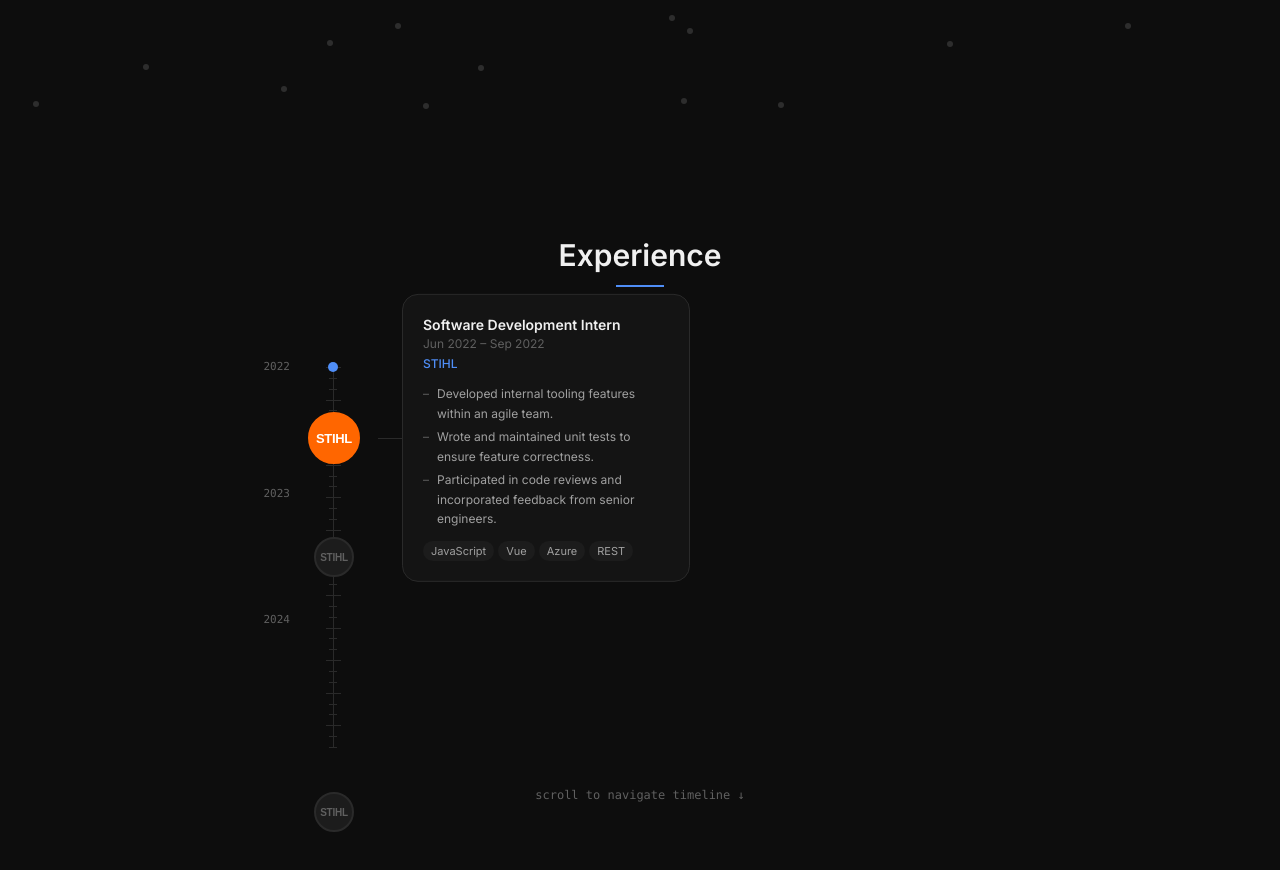
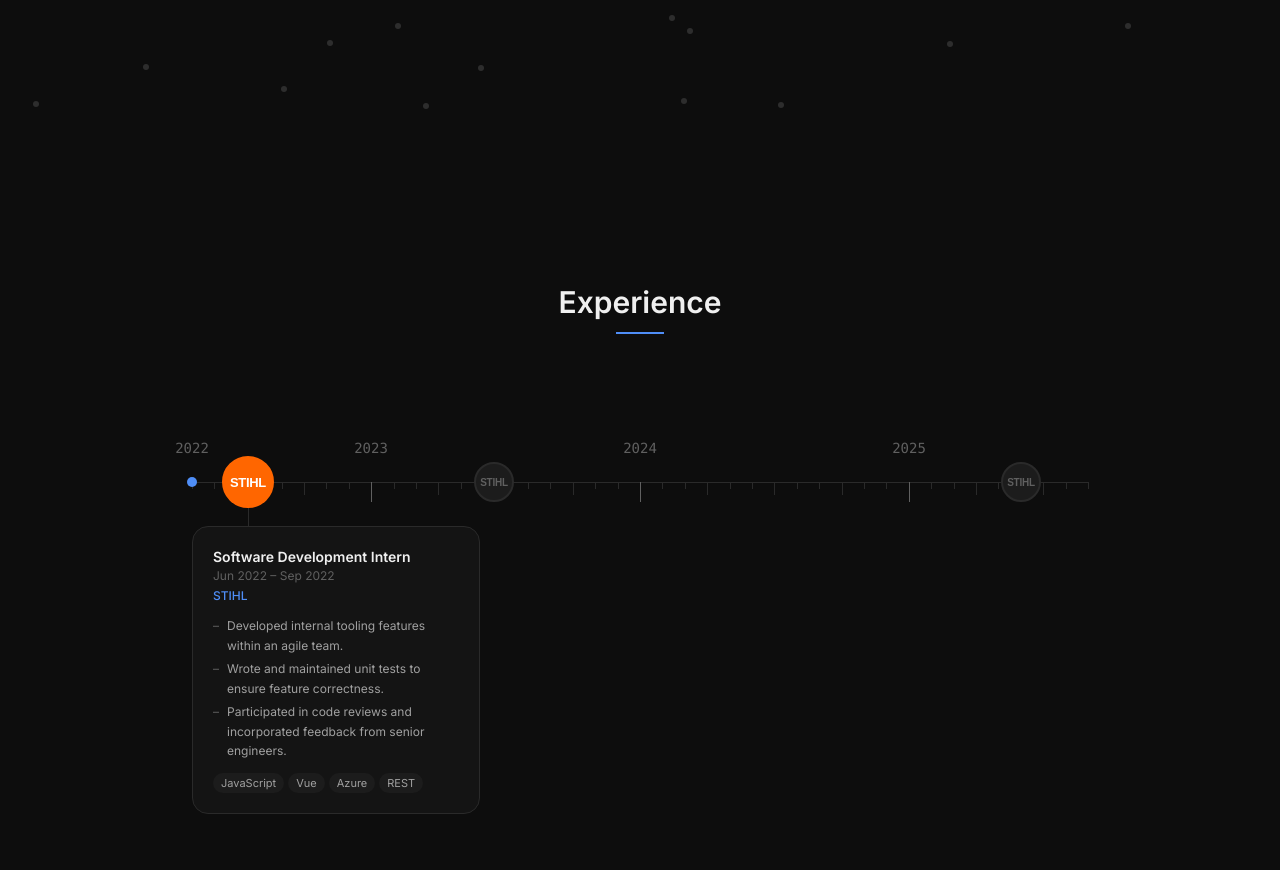
Before and after one commit to JuliusBeutel/portfolio, a React (Vite) app: page / in a window 1280 px wide. Shown: the part 680-1550 px from the top of the page. Built offline with nearby package versions, Linux system fonts and the light colour scheme.

Commit message:
make timeline horizontal on desktop

```diff
--- a/src/components/features/ExperienceItem.tsx
+++ b/src/components/features/ExperienceItem.tsx
@@ -2,39 +2,41 @@ import { motion } from 'framer-motion';
 import Card from '../ui/Card';
 import type { ExperienceEntry } from '../../types';
 
+const MONTH_NAMES = ['Jan','Feb','Mar','Apr','May','Jun','Jul','Aug','Sep','Oct','Nov','Dec'];
+
 interface ExperienceItemProps {
   entry: ExperienceEntry;
-  index: number;
 }
 
-export default function ExperienceItem({ entry, index }: ExperienceItemProps) {
+export default function ExperienceItem({ entry }: ExperienceItemProps) {
   return (
     <motion.div
-      initial={{ opacity: 0, y: 20 }}
-      whileInView={{ opacity: 1, y: 0 }}
-      viewport={{ once: true }}
-      transition={{ duration: 0.4, delay: index * 0.1 }}
+      initial={{ opacity: 0, y: 8 }}
+      animate={{ opacity: 1, y: 0 }}
+      exit={{ opacity: 0, y: 8 }}
+      transition={{ duration: 0.25 }}
     >
-      <Card>
-        <div className="flex flex-col sm:flex-row sm:items-start sm:justify-between gap-1 mb-1">
-          <span className="font-semibold text-text-primary">{entry.role}</span>
-          <span className="text-text-muted text-sm shrink-0">{entry.period}</span>
+      <Card className="w-72 p-5!">
+        <div className="flex flex-col gap-0.5 mb-1">
+          <span className="font-semibold text-text-primary text-sm leading-snug">{entry.role}</span>
+          <span className="text-text-muted text-xs">
+            {MONTH_NAMES[entry.startDate.month - 1]} {entry.startDate.year}
+            {' – '}
+            {MONTH_NAMES[entry.endDate.month - 1]} {entry.endDate.year}
+          </span>
         </div>
-        <div className="text-accent text-sm font-medium mb-4">{entry.company}</div>
-        <ul className="space-y-1.5 mb-4">
+        <div className="text-accent text-xs font-medium mb-3">{entry.company}</div>
+        <ul className="space-y-1 mb-3">
           {entry.description.map((item, i) => (
-            <li key={i} className="text-text-secondary text-sm leading-relaxed flex gap-2">
-              <span className="text-text-muted mt-0.5 shrink-0">–</span>
+            <li key={i} className="text-text-secondary text-xs leading-relaxed flex gap-2">
+              <span className="text-text-muted shrink-0">–</span>
               {item}
             </li>
           ))}
         </ul>
-        <div className="flex flex-wrap gap-2">
+        <div className="flex flex-wrap gap-1">
           {entry.technologies.map((tech) => (
-            <span
-              key={tech}
-              className="bg-bg-elevated text-text-secondary text-xs px-2 py-0.5 rounded-full"
-            >
+            <span key={tech} className="bg-bg-elevated text-text-secondary text-[11px] px-2 py-0.5 rounded-full">
               {tech}
             </span>
           ))}
--- a/src/sections/Experience.tsx
+++ b/src/sections/Experience.tsx
@@ -1,16 +1,50 @@
-import { useRef, useState, useEffect } from 'react';
-import { motion, AnimatePresence } from 'framer-motion';
-import { experience } from '../data/experience';
-import type { ExperienceEntry, DatePoint } from '../types';
+import { useRef, useState, useEffect } from "react";
+import {
+  motion,
+  AnimatePresence,
+  useSpring,
+  useTransform,
+} from "framer-motion";
+import { experience } from "../data/experience";
+import ExperienceItem from "../components/features/ExperienceItem";
+import type { ExperienceEntry, DatePoint } from "../types";
 
-const TIMELINE_START: DatePoint = { month: 1, year: 2022 };
-const TIMELINE_END: DatePoint = { month: 12, year: 2024 };
+// ─── Timeline math ────────────────────────────────────────────────────────────
 
 function toMonths(d: DatePoint): number {
   return d.year * 12 + d.month;
 }
 
+function prevMonth(d: DatePoint): DatePoint {
+  return d.month === 1
+    ? { month: 12, year: d.year - 1 }
+    : { month: d.month - 1, year: d.year };
+}
+
+function nextMonth(d: DatePoint): DatePoint {
+  return d.month === 12
+    ? { month: 1, year: d.year + 1 }
+    : { month: d.month + 1, year: d.year };
+}
+
+const TIMELINE_START: DatePoint = prevMonth(
+  experience.reduce(
+    (min, e) => (toMonths(e.startDate) < toMonths(min) ? e.startDate : min),
+    experience[0].startDate,
+  ),
+);
+const TIMELINE_END: DatePoint = nextMonth(
+  experience.reduce(
+    (max, e) => (toMonths(e.endDate) > toMonths(max) ? e.endDate : max),
+    experience[0].endDate,
+  ),
+);
 const TOTAL_MONTHS = toMonths(TIMELINE_END) - toMonths(TIMELINE_START);
+
+const YEARS = Array.from(
+  { length: TIMELINE_END.year - TIMELINE_START.year + 1 },
+  (_, i) => TIMELINE_START.year + i,
+);
 
 function dateToFraction(d: DatePoint): number {
   return (toMonths(d) - toMonths(TIMELINE_START)) / TOTAL_MONTHS;
@@ -25,30 +59,41 @@ function activeIndexForFraction(fraction: number): number {
   let bestDist = Infinity;
   experience.forEach((e, i) => {
     const dist = Math.abs(midFraction(e) - fraction);
-    if (dist < bestDist) { bestDist = dist; best = i; }
+    if (dist < bestDist) {
+      bestDist = dist;
+      best = i;
+    }
   });
   return best;
 }
 
-const YEARS = Array.from(
-  { length: TIMELINE_END.year - TIMELINE_START.year + 1 },
-  (_, i) => TIMELINE_START.year + i,
-);
+// ─── Constants ────────────────────────────────────────────────────────────────
 
-const STIHL_ORANGE = '#FF6600';
-const TIMELINE_H = 380;
+const STIHL_ORANGE = "#FF6600";
 
-function fractionToY(f: number) {
-  return Math.round(f * TIMELINE_H);
-}
+// Mobile vertical
+const TIMELINE_H = 480;
+const VIEWPORT_H = 220;
+const CARD_HALF_V = 80;
+const SPINE_CENTER_V = 35;
 
+// Desktop horizontal
+const SPINE_Y_H = 100;
+const CARD_W = 288; // w-72
+const ICON_HALF = 20;
+const CONNECTOR_TOP = SPINE_Y_H + ICON_HALF + 4; // starts just below icon
+const CONNECTOR_H = 20;
+const CARD_TOP = CONNECTOR_TOP + CONNECTOR_H;
+const CONTAINER_H = CARD_TOP + 230;
+
+// ─── Shared components ────────────────────────────────────────────────────────
 
 function StihlIcon({ active }: { active: boolean }) {
   return (
     <motion.div
       animate={{
-        backgroundColor: active ? STIHL_ORANGE : 'var(--color-bg-elevated)',
-        borderColor: active ? STIHL_ORANGE : 'var(--color-border)',
+        backgroundColor: active ? STIHL_ORANGE : "var(--color-bg-elevated)",
+        borderColor: active ? STIHL_ORANGE : "var(--color-border)",
         scale: active ? 1.3 : 1,
       }}
       transition={{ duration: 0.3 }}
@@ -56,7 +101,10 @@ function StihlIcon({ active }: { active: boolean }) {
     >
       <span
         className="font-bold text-[10px] tracking-tight select-none"
-        style={{ color: active ? '#fff' : 'var(--color-text-muted)', fontFamily: 'sans-serif' }}
+        style={{
+          color: active ? "#fff" : "var(--color-text-muted)",
+          fontFamily: "sans-serif",
+        }}
       >
         STIHL
       </span>
@@ -64,46 +112,303 @@ function StihlIcon({ active }: { active: boolean }) {
   );
 }
 
-function DetailCard({ entry }: { entry: ExperienceEntry }) {
+// ─── Mobile: vertical viewport timeline ───────────────────────────────────────
+
+function MobileTimeline({ fraction }: { fraction: number }) {
+  const activeIndex = activeIndexForFraction(fraction);
+
+  const cursorAbsY = Math.round(fraction * TIMELINE_H);
+  const activeAbsY = Math.round(
+    midFraction(experience[activeIndex]) * TIMELINE_H,
+  );
+
+  const viewportOffset = Math.max(
+    0,
+    Math.min(TIMELINE_H - VIEWPORT_H, cursorAbsY - VIEWPORT_H / 2),
+  );
+
+  const springOffset = useSpring(viewportOffset, {
+    stiffness: 300,
+    damping: 30,
+  });
+  const translateY = useTransform(springOffset, (v) => -v);
+
+  useEffect(() => {
+    springOffset.set(viewportOffset);
+  }, [viewportOffset, springOffset]);
+
+  const cursorViewportY = cursorAbsY - viewportOffset;
+  const activeViewportY = Math.max(
+    CARD_HALF_V,
+    Math.min(VIEWPORT_H - CARD_HALF_V, activeAbsY - viewportOffset),
+  );
+
   return (
-    <motion.div
-      initial={{ opacity: 0, x: 20 }}
-      animate={{ opacity: 1, x: 0 }}
-      exit={{ opacity: 0, x: 20 }}
-      transition={{ duration: 0.3, ease: 'easeOut' }}
-      className="bg-bg-surface border border-border rounded-2xl p-5 w-72"
-    >
-      <div className="flex flex-col gap-0.5 mb-1">
-        <span className="font-semibold text-text-primary text-sm leading-snug">{entry.role}</span>
-        <span className="text-text-muted text-xs">{entry.period}</span>
+    <div className="flex gap-4">
+      {/* Year labels — clipped to viewport height */}
+      <div
+        className="relative shrink-0 overflow-hidden"
+        style={{ width: 40, height: VIEWPORT_H }}
+      >
+        <motion.div
+          className="absolute top-0 left-0 w-full"
+          style={{ height: TIMELINE_H, y: translateY }}
+        >
+          {YEARS.map((year) => {
+            const yFrac = Math.max(0, dateToFraction({ month: 1, year }));
+            return (
+              <span
+                key={year}
+                className="absolute right-0 text-xs text-text-muted font-mono select-none"
+                style={{
+                  top: Math.round(yFrac * TIMELINE_H),
+                  transform: "translateY(-50%)",
+                }}
+              >
+                {year}
+              </span>
+            );
+          })}
+        </motion.div>
       </div>
-      <div className="text-accent text-xs font-medium mb-3">{entry.company}</div>
-      <ul className="space-y-1 mb-3">
-        {entry.description.map((item, i) => (
-          <li key={i} className="text-text-secondary text-xs leading-relaxed flex gap-2">
-            <span className="text-text-muted shrink-0">–</span>
-            {item}
-          </li>
-        ))}
-      </ul>
-      <div className="flex flex-wrap gap-1">
-        {entry.technologies.map((tech) => (
-          <span key={tech} className="bg-bg-elevated text-text-secondary text-[11px] px-2 py-0.5 rounded-full">
-            {tech}
-          </span>
-        ))}
+
+      {/* Spine column — spine+ticks clipped, icons can overflow */}
+      <div
+        className="relative shrink-0"
+        style={{ width: 72, height: VIEWPORT_H }}
+      >
+        {/* Clipped inner layer for spine line and ticks */}
+        <div className="absolute inset-0 overflow-hidden">
+          <motion.div
+            className="absolute top-0 left-0"
+            style={{ width: 72, height: TIMELINE_H, y: translateY }}
+          >
+            <div
+              className="absolute top-0 bottom-0 bg-border"
+              style={{ left: SPINE_CENTER_V, width: 1 }}
+            />
+            {Array.from({ length: TOTAL_MONTHS + 1 }, (_, i) => {
+              const y = Math.round((i / TOTAL_MONTHS) * TIMELINE_H);
+              const absMonth = toMonths(TIMELINE_START) + i;
+              const month = absMonth % 12 || 12;
+              const isJan = month === 1;
+              const isQuarter = month % 3 === 1;
+              return (
+                <div
+                  key={i}
+                  className="absolute"
+                  style={{
+                    top: y,
+                    left: isJan
+                      ? SPINE_CENTER_V - 10
+                      : isQuarter
+                        ? SPINE_CENTER_V - 6
+                        : SPINE_CENTER_V - 3,
+                    width: isJan ? 20 : isQuarter ? 13 : 7,
+                    height: 1,
+                    backgroundColor: isJan
+                      ? "var(--color-text-muted)"
+                      : "var(--color-border)",
+                  }}
+                />
+              );
+            })}
+          </motion.div>
+        </div>
+
+        {/* Icon layer — same translateY but no overflow-hidden so scale doesn't clip */}
+        <motion.div
+          className="absolute top-0 left-0"
+          style={{ width: 72, height: TIMELINE_H, y: translateY }}
+        >
+          {experience.map((entry, i) => (
+            <div
+              key={entry.id}
+              className="absolute"
+              style={{
+                top: Math.round(midFraction(entry) * TIMELINE_H),
+                left: SPINE_CENTER_V - 20,
+                transform: "translateY(-50%)",
+              }}
+            >
+              <StihlIcon active={i === activeIndex} />
+            </div>
+          ))}
+        </motion.div>
+
+        {/* Cursor dot — in viewport space (not translated) */}
+        <motion.div
+          className="absolute w-2.5 h-2.5 rounded-full bg-accent z-20"
+          animate={{ top: cursorViewportY }}
+          transition={{ type: "spring", stiffness: 400, damping: 35 }}
+          style={{ left: SPINE_CENTER_V - 5, marginTop: -5 }}
+        />
       </div>
-    </motion.div>
+
+      {/* Connector + card */}
+      <div className="relative flex-1" style={{ height: VIEWPORT_H }}>
+        <motion.div
+          className="absolute h-px bg-border"
+          animate={{ top: activeViewportY }}
+          transition={{ type: "spring", stiffness: 300, damping: 30 }}
+          style={{ left: 0, width: 24 }}
+        />
+        <motion.div
+          className="absolute"
+          animate={{ top: activeViewportY }}
+          transition={{ type: "spring", stiffness: 300, damping: 30 }}
+          style={{ left: 24, transform: "translateY(-50%)" }}
+        >
+          <AnimatePresence mode="wait">
+            <ExperienceItem
+              key={experience[activeIndex].id}
+              entry={experience[activeIndex]}
+            />
+          </AnimatePresence>
+        </motion.div>
+      </div>
+    </div>
   );
 }
 
+// ─── Desktop: horizontal timeline ─────────────────────────────────────────────
+
+function HorizontalTimeline({ fraction }: { fraction: number }) {
+  const containerRef = useRef<HTMLDivElement>(null);
+  const [containerW, setContainerW] = useState(700);
+
+  useEffect(() => {
+    const el = containerRef.current;
+    if (!el) return;
+    const ro = new ResizeObserver(([entry]) =>
+      setContainerW(entry.contentRect.width),
+    );
+    ro.observe(el);
+    return () => ro.disconnect();
+  }, []);
+
+  const activeIndex = activeIndexForFraction(fraction);
+
+  function fractionToX(f: number): number {
+    return Math.round(f * containerW);
+  }
+
+  const cursorX = fractionToX(fraction);
+  const activeX = fractionToX(midFraction(experience[activeIndex]));
+  const cardX = Math.max(
+    CARD_W / 2,
+    Math.min(containerW - CARD_W / 2, activeX),
+  );
+
+  return (
+    <div
+      ref={containerRef}
+      className="relative w-full"
+      style={{ height: CONTAINER_H }}
+    >
+      {/* Year labels above spine */}
+      {YEARS.map((year) => {
+        const x = fractionToX(Math.max(0, dateToFraction({ month: 1, year })));
+        return (
+          <span
+            key={year}
+            className="absolute text-sm text-text-muted font-mono select-none"
+            style={{
+              left: x,
+              top: SPINE_Y_H - 44,
+              transform: "translateX(-50%)",
+            }}
+          >
+            {year}
+          </span>
+        );
+      })}
+
+      {/* Spine */}
+      <div
+        className="absolute h-px bg-border"
+        style={{ top: SPINE_Y_H, left: 0, right: 0 }}
+      />
+
+      {/* Month ticks — going downward from spine */}
+      {Array.from({ length: TOTAL_MONTHS + 1 }, (_, i) => {
+        const x = fractionToX(i / TOTAL_MONTHS);
+        const absMonth = toMonths(TIMELINE_START) + i;
+        const month = absMonth % 12 || 12;
+        const isJan = month === 1;
+        const isQuarter = month % 3 === 1;
+        return (
+          <div
+            key={i}
+            className="absolute"
+            style={{
+              left: x,
+              top: SPINE_Y_H,
+              width: 1,
+              height: isJan ? 20 : isQuarter ? 13 : 7,
+              backgroundColor: isJan
+                ? "var(--color-text-muted)"
+                : "var(--color-border)",
+            }}
+          />
+        );
+      })}
+
+      {/* Icons centered on spine */}
+      {experience.map((entry, i) => (
+        <div
+          key={entry.id}
+          className="absolute z-10"
+          style={{
+            left: fractionToX(midFraction(entry)),
+            top: SPINE_Y_H,
+            transform: "translate(-50%, -50%)",
+          }}
+        >
+          <StihlIcon active={i === activeIndex} />
+        </div>
+      ))}
+
+      {/* Cursor dot on spine */}
+      <motion.div
+        className="absolute w-2.5 h-2.5 rounded-full bg-accent z-20"
+        animate={{ x: cursorX }}
+        transition={{ type: "spring", stiffness: 400, damping: 35 }}
+        style={{ top: SPINE_Y_H - 5, left: -5 }}
+      />
+
+      {/* Vertical connector from below icon to card */}
+      <motion.div
+        className="absolute w-px bg-border"
+        animate={{ x: activeX }}
+        transition={{ type: "spring", stiffness: 300, damping: 30 }}
+        style={{ top: CONNECTOR_TOP, height: CONNECTOR_H, left: 0 }}
+      />
+
+      {/* Card */}
+      <motion.div
+        className="absolute"
+        animate={{ x: cardX - CARD_W / 2 }}
+        transition={{ type: "spring", stiffness: 300, damping: 30 }}
+        style={{ top: CARD_TOP, left: 0 }}
+      >
+        <AnimatePresence mode="wait">
+          <ExperienceItem
+            key={experience[activeIndex].id}
+            entry={experience[activeIndex]}
+          />
+        </AnimatePresence>
+      </motion.div>
+    </div>
+  );
+}
+
+// ─── Section ──────────────────────────────────────────────────────────────────
+
 export default function Experience() {
-  // Outer wrapper provides scroll distance; inner section is sticky
   const wrapperRef = useRef<HTMLDivElement>(null);
   const [fraction, setFraction] = useState(0);
-  const activeIndex = activeIndexForFraction(fraction);
 
-  // Derive fraction from native scroll position — no event interception
   useEffect(() => {
     function onScroll() {
       const el = wrapperRef.current;
@@ -113,122 +418,32 @@ export default function Experience() {
       if (maxScroll <= 0) return;
       setFraction(Math.max(0, Math.min(1, -rect.top / maxScroll)));
     }
-    window.addEventListener('scroll', onScroll, { passive: true });
-    return () => window.removeEventListener('scroll', onScroll);
+    window.addEventListener("scroll", onScroll, { passive: true });
+    return () => window.removeEventListener("scroll", onScroll);
   }, []);
 
-  const activeY = fractionToY(midFraction(experience[activeIndex]));
-  const cursorY = fractionToY(fraction);
-
   return (
-    // Tall wrapper creates the scroll distance the sticky section consumes
-    <div ref={wrapperRef} style={{ height: '500vh' }}>
+    <div ref={wrapperRef} style={{ height: "500vh" }}>
       <div
         id="experience"
-        className="sticky top-0 h-screen overflow-hidden flex flex-col justify-center px-6"
+        className="sticky top-0 h-screen flex flex-col justify-center px-6"
       >
-        {/* Section header */}
-        <div className="relative text-center mb-20">
-          <h2 className="text-3xl font-semibold text-text-primary">Experience</h2>
+        <div className="relative text-center mb-12">
+          <h2 className="text-3xl font-semibold text-text-primary">
+            Experience
+          </h2>
           <div className="w-12 h-0.5 bg-accent mx-auto mt-3" />
         </div>
 
-        <div className="relative max-w-3xl mx-auto w-full">
-          <div className="flex gap-6">
-            {/* Year labels */}
-            <div className="relative shrink-0" style={{ width: 34, height: TIMELINE_H }}>
-              {YEARS.map(year => {
-                const yFrac = (year - TIMELINE_START.year) / (TIMELINE_END.year - TIMELINE_START.year + 1);
-                return (
-                  <span
-                    key={year}
-                    className="absolute right-0 text-[11px] text-text-muted font-mono select-none"
-                    style={{ top: fractionToY(yFrac), transform: 'translateY(-50%)' }}
-                  >
-                    {year}
-                  </span>
-                );
-              })}
-            </div>
-
-            {/* Timeline spine + icons + cursor */}
-            <div className="relative shrink-0" style={{ width: 40, height: TIMELINE_H }}>
-              {/* Vertical spine */}
-              <div className="absolute top-0 bottom-0 bg-border" style={{ left: 19, width: 1 }} />
-
-              {/* Month ticks */}
-              {Array.from({ length: TOTAL_MONTHS + 1 }, (_, i) => {
-                const y = fractionToY(i / TOTAL_MONTHS);
-                const absMonth = toMonths(TIMELINE_START) + i;
-                const month = absMonth % 12 || 12;
-                const isQuarter = month % 3 === 1;
-                return (
-                  <div
-                    key={i}
-                    className="absolute bg-border"
-                    style={{ top: y, left: isQuarter ? 12 : 15, width: isQuarter ? 15 : 8, height: 1 }}
-                  />
-                );
-              })}
-
-              {/* Experience icons at their timeline midpoint */}
-              {experience.map((entry, i) => (
-                <div
-                  key={entry.id}
-                  className="absolute"
-                  style={{ top: fractionToY(midFraction(entry)), left: 0, transform: 'translateY(-50%)' }}
-                >
-                  <StihlIcon active={i === activeIndex} />
-                </div>
-              ))}
-
-              {/* Scroll position cursor dot */}
-              <motion.div
-                className="absolute w-2.5 h-2.5 rounded-full bg-accent z-20"
-                animate={{ top: cursorY }}
-                transition={{ type: 'spring', stiffness: 400, damping: 35 }}
-                style={{ left: 14, marginTop: -5 }}
-              />
-            </div>
-
-            {/* Connector + detail card */}
-            <div className="relative flex-1" style={{ height: TIMELINE_H }}>
-              {/* Horizontal connector */}
-              <motion.div
-                className="absolute h-px bg-border"
-                animate={{ top: activeY }}
-                transition={{ type: 'spring', stiffness: 300, damping: 30 }}
-                style={{ left: 0, width: 24 }}
-              />
-
-              {/* Detail card — spring-follows active entry's Y */}
-              <motion.div
-                className="absolute"
-                animate={{ top: activeY }}
-                transition={{ type: 'spring', stiffness: 300, damping: 30 }}
-                style={{ left: 24, transform: 'translateY(-50%)' }}
-              >
-                <AnimatePresence mode="wait">
-                  <DetailCard key={experience[activeIndex].id} entry={experience[activeIndex]} />
-                </AnimatePresence>
-              </motion.div>
-            </div>
-          </div>
+        {/* Mobile: vertical viewport */}
+        <div className="md:hidden">
+          <MobileTimeline fraction={fraction} />
         </div>
 
-        {/* Scroll hint shown only at the start */}
-        <AnimatePresence>
-          {fraction === 0 && (
-            <motion.p
-              initial={{ opacity: 0 }}
-              animate={{ opacity: 1 }}
-              exit={{ opacity: 0 }}
-              className="relative text-center text-text-muted text-xs font-mono mt-10 select-none"
-            >
-              scroll to navigate timeline ↓
-            </motion.p>
-          )}
-        </AnimatePresence>
+        {/* Desktop: horizontal */}
+        <div className="hidden md:block max-w-4xl mx-auto w-full">
+          <HorizontalTimeline fraction={fraction} />
+        </div>
       </div>
     </div>
   );
--- a/src/types/index.ts
+++ b/src/types/index.ts
@@ -7,7 +7,6 @@ export interface ExperienceEntry {
   id: string;
   role: string;
   company: string;
-  period: string;
   startDate: DatePoint;
   endDate: DatePoint;
   description: string[];
```
